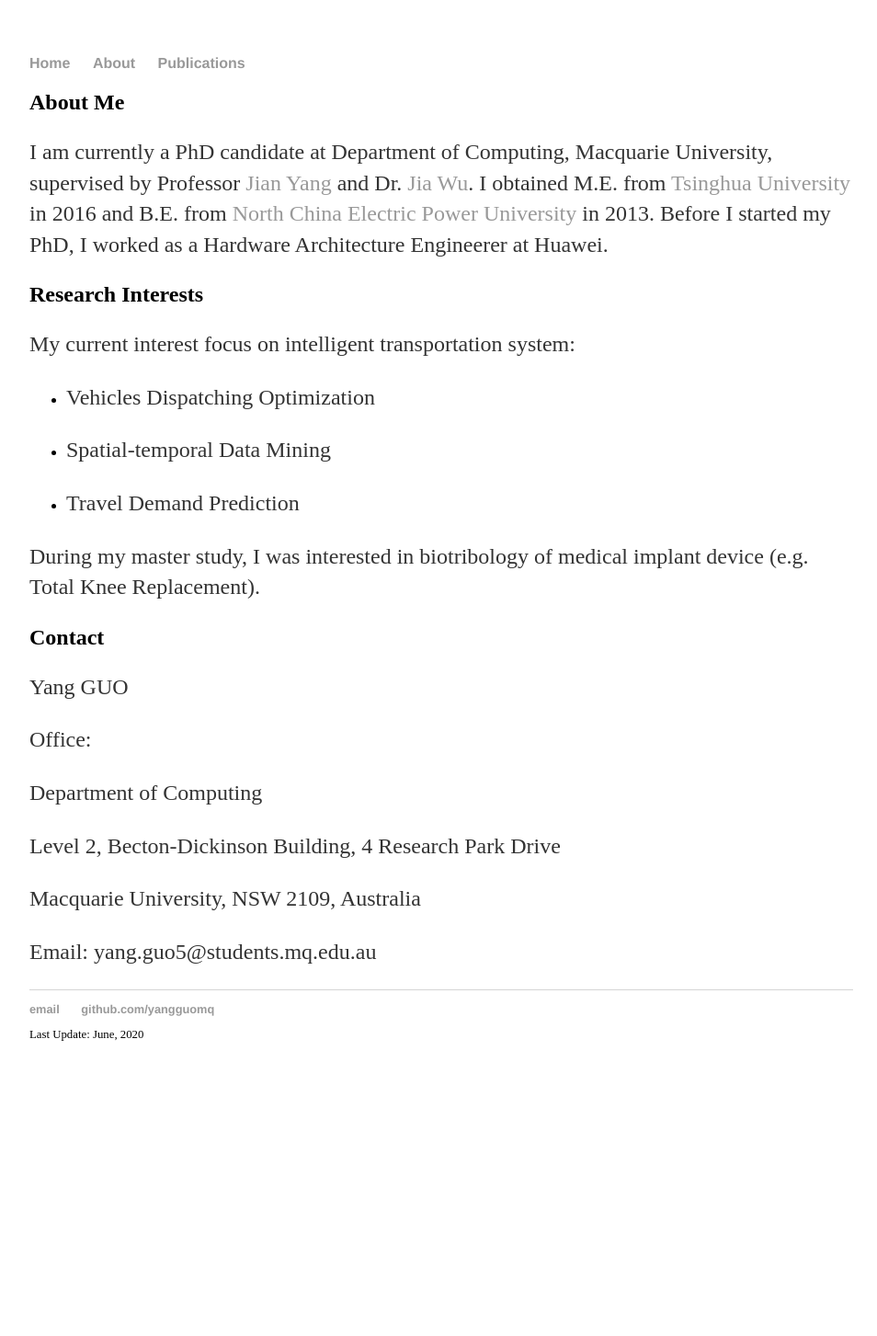
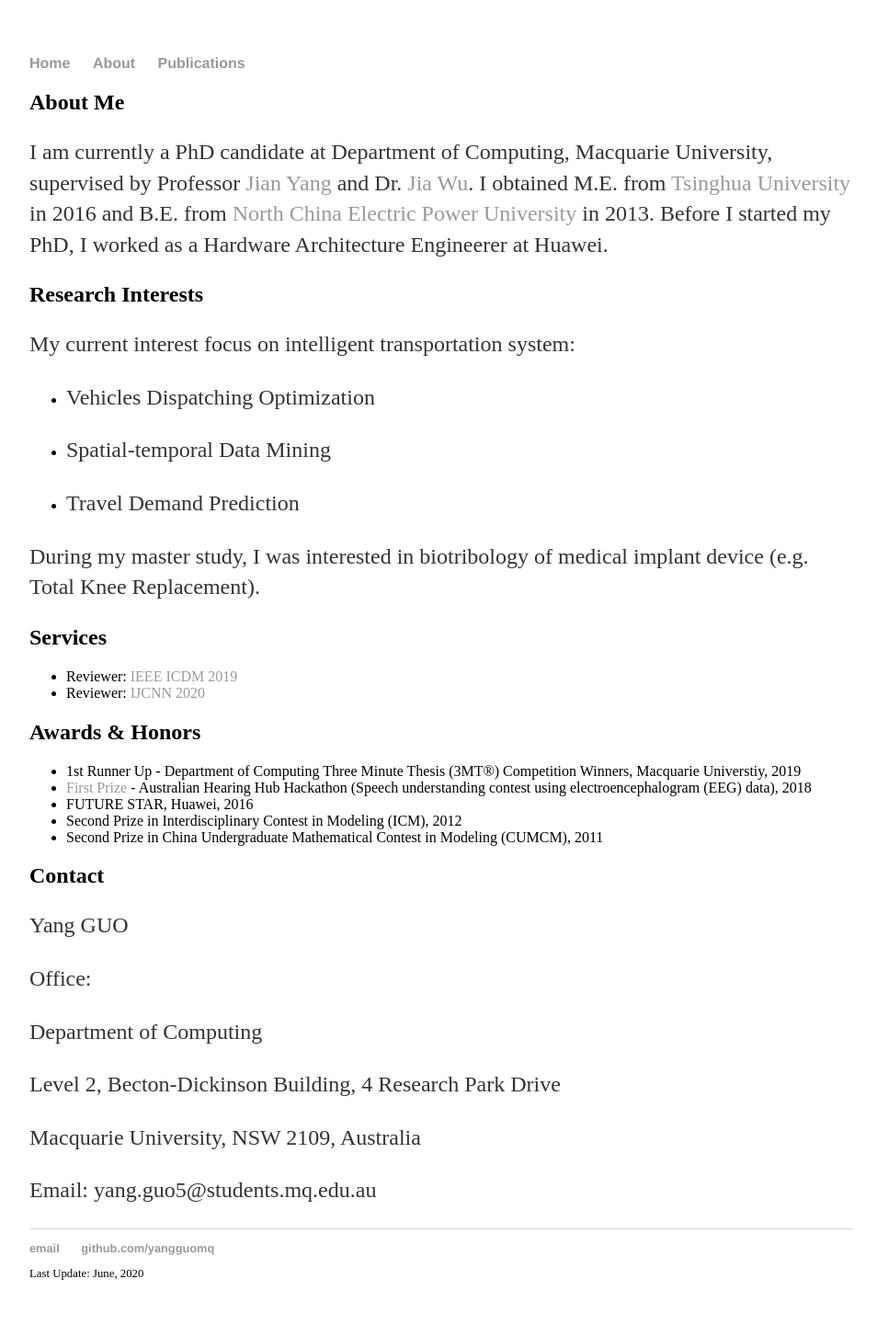
Before and after one commit to yangguomq/yangguomq.github.io, a Jekyll site: the page built from about/index.md, in a window 1280 px wide. Shown: the whole page at 92% size, without its empty margins (160-1114 px from the left). Built offline with Jekyll 4.4.1, drawn with Linux system fonts in a browser that asks for light colours; our own code applies the rules of GitHub Pages for plain Markdown files; before the commit the page ends 1193 px from its top, so only the background shows below that.

Commit message:
Update index.md

```diff
--- a/about/index.md
+++ b/about/index.md
@@ -12,6 +12,19 @@ My current interest focus on intelligent transportation system:
 
 During my master study, I was interested in biotribology of medical implant device (e.g. Total Knee Replacement).
 
+
+## Services
+- Reviewer: [IEEE ICDM 2019](http://icdm2019.bigke.org)
+- Reviewer: [IJCNN 2020](https://wcci2020.org)
+
+## Awards & Honors
+- 1st Runner Up - Department of Computing Three Minute Thesis (3MT®) Competition Winners, Macquarie Universtiy, 2019
+- [First Prize](http://hearinghub.edu.au/about-us/news/hackathon-hearing-hub-ideas/) - Australian Hearing Hub Hackathon (Speech understanding contest using electroencephalogram (EEG) data), 2018
+- FUTURE STAR, Huawei, 2016
+- Second Prize in Interdisciplinary Contest in Modeling (ICM), 2012
+- Second Prize in China Undergraduate Mathematical Contest in Modeling (CUMCM), 2011
+
+
 ## Contact
 Yang GUO
 
```
